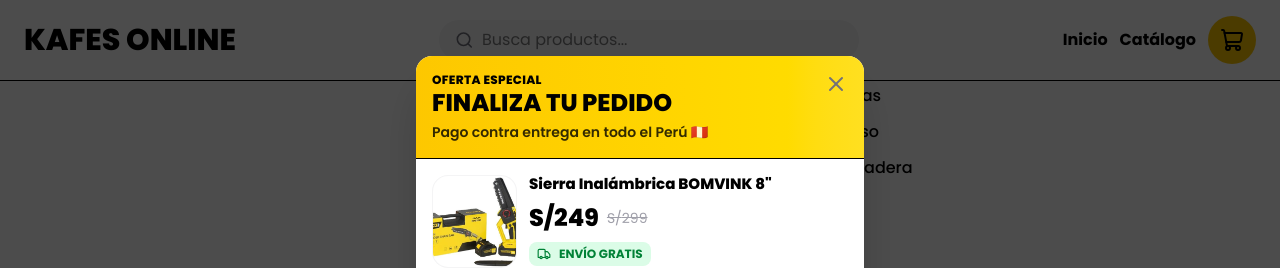
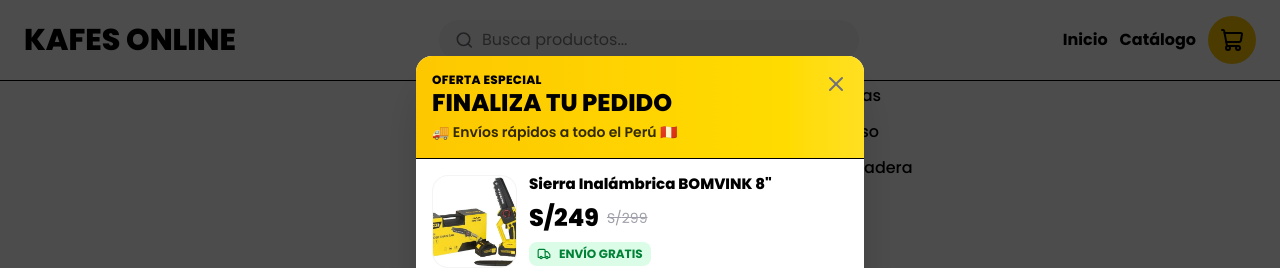
Before and after one commit to cristianhernandezluis-svg/kafes-online-web, a Next.js app: page /producto/sierra-bomvink-8 in a window 1280 px wide. Both pictures are taken after a click on the button "Agregar al carrito". Shown: the part 731-999 px from the top of the page. Built offline with nearby package versions, Linux system fonts and the light colour scheme.

Commit message:
actualizar texto checkout envios peru

```diff
--- a/app/producto/[slug]/page.tsx
+++ b/app/producto/[slug]/page.tsx
@@ -789,7 +789,7 @@
               </h2>
 
               <p className="text-sm font-semibold text-black/80 mt-1">
-                Pago contra entrega en todo el Perú 🇵🇪
+                🚚 Envíos rápidos a todo el Perú 🇵🇪
               </p>
             </div>
 
```
